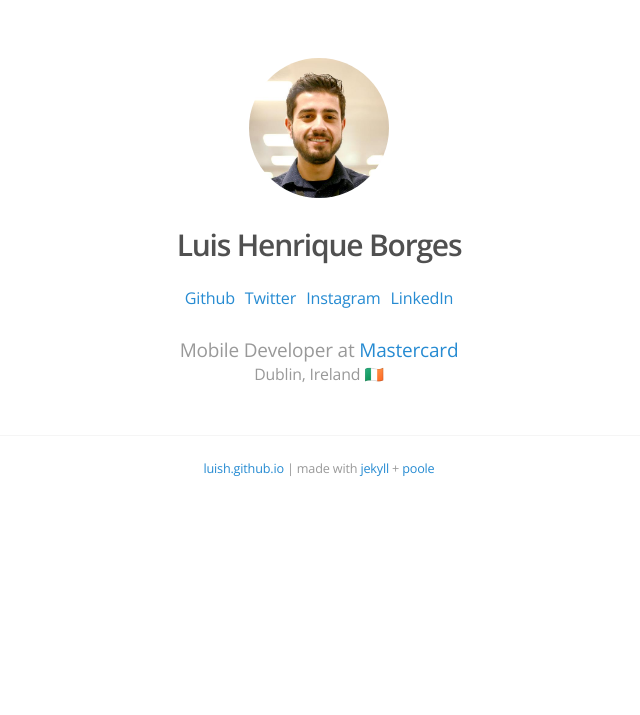
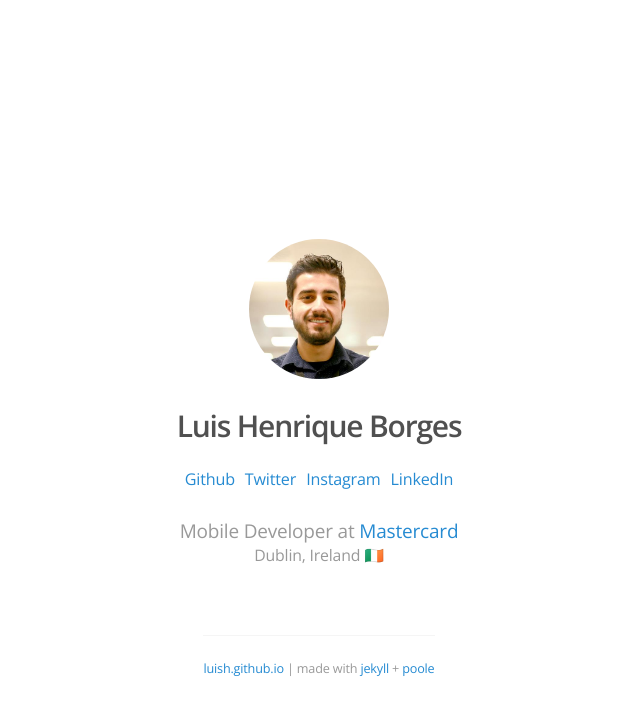
Before and after one commit to luish/luish.github.io, a Jekyll site: the page built from index.html, in a window 1280 px wide. Shown: the top 715 px of the page, without its empty margins (321-961 px from the left). Built offline with Jekyll 4.4.1, drawn with Linux system fonts in a browser that asks for light colours; some web fonts are replaced; the list of posts is cut into pages by our own code.

Commit message:
center align content

```diff
--- a/_config.yml
+++ b/_config.yml
@@ -27,7 +27,7 @@ pages_list:
     Github:  'http://github.com/luish'
     Twitter: 'http://twitter.com/luishborges'
     Instagram: 'https://www.instagram.com/luish.borges/'
-    LinkedIn: 'http://br.linkedin.com/in/luishborges'
+    LinkedIn: 'https://linkedin.com/in/luishborges'
     #Sobre:   '/sobre'
     #Posts:   '/posts'
     #Feed:    '/atom.xml'
--- a/public/css/style.css
+++ b/public/css/style.css
@@ -37,6 +37,11 @@ a:hover {
 
 .container {
     padding: 0;
+    height: 100vh;
+    display: flex;
+    flex-direction: column;
+    align-items: center;
+    justify-content: center;
 }
 
 .masthead {
```
Also changed, not shown: 1 other file.
